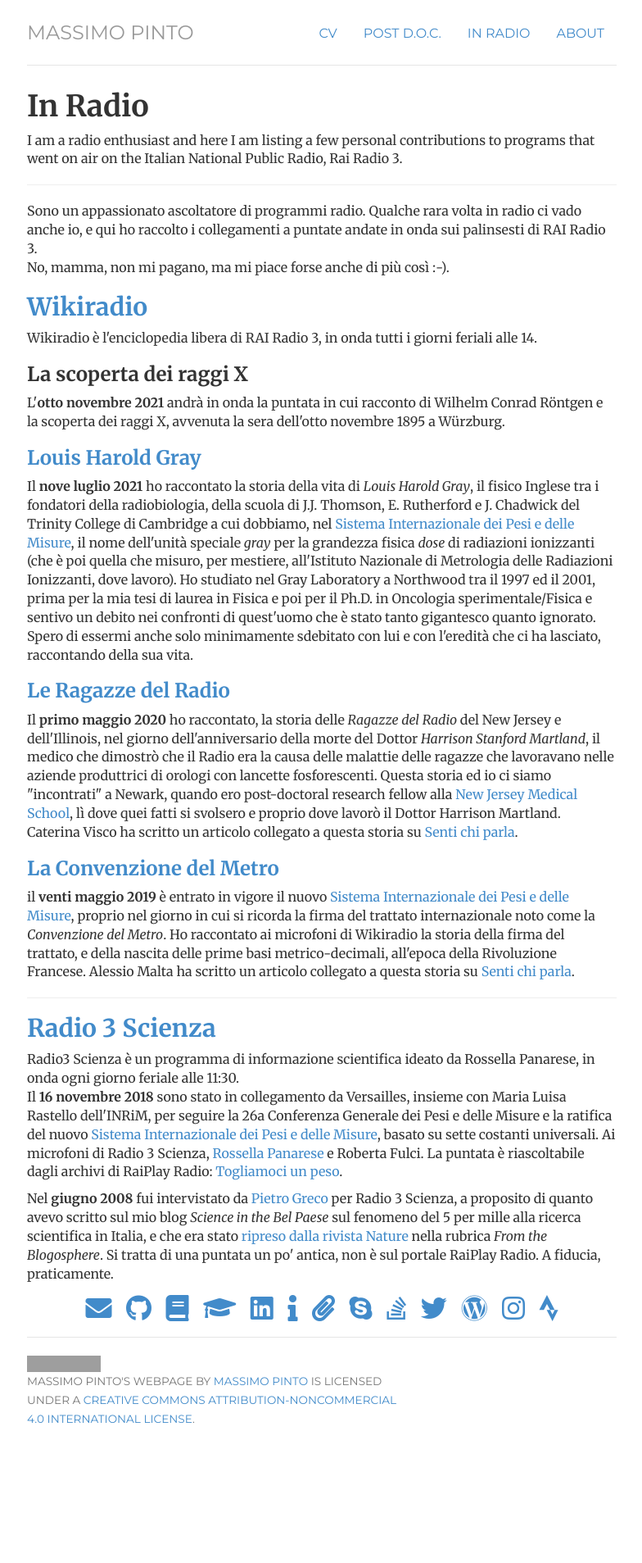
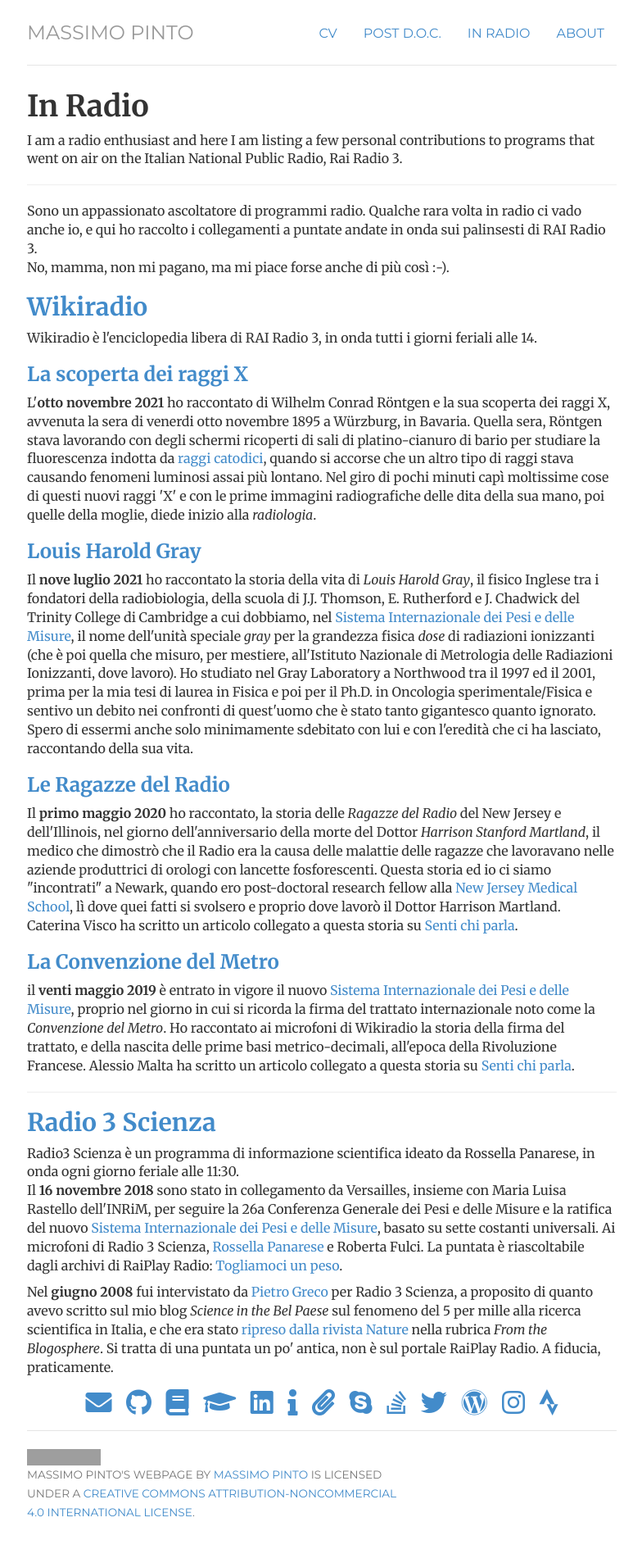
Before and after one commit to massimopinto/massimopinto.github.io, a Jekyll site: the page built from inRadio/index.html, in a window 1280 px wide. Shown: the whole page at 82% size, without its empty margins (247-1031 px from the left). Built offline with Jekyll 4.4.1, drawn with Linux system fonts in a browser that asks for light colours; before the commit the page ends 1793 px from its top, so only the background shows below that; grey boxes are pictures that could not be loaded.

Commit message:
adds the permalink to the wikiradio episode on Roentgen

```diff
--- a/inRadio/index.html
+++ b/inRadio/index.html
@@ -22,8 +22,8 @@ onda sui palinsesti di RAI Radio 3. <br> No, mamma, non mi pagano, ma mi piace f
 -->
 <a href="https://www.raiplayradio.it/programmi/wikiradio/archivio/puntate/"><h2> Wikiradio </h2></a>
 Wikiradio è l'enciclopedia libera di RAI Radio 3, in onda tutti i giorni feriali alle 14.
-<h3>La scoperta dei raggi X</h3>
-L'<b>otto novembre 2021</b> andrà in onda la puntata in cui racconto di Wilhelm Conrad Röntgen e la scoperta dei raggi X, avvenuta la sera dell'otto novembre 1895 a Würzburg.
+<a href="https://www.raiplayradio.it/audio/2021/10/WIKIRADIO-c5a16842-7ec3-44b6-8e94-a6e1914e8997.html"><h3>La scoperta dei raggi X</h3></a>
+L'<b>otto novembre 2021</b> ho raccontato di Wilhelm Conrad Röntgen e la sua scoperta dei raggi X, avvenuta la sera di venerdi otto novembre 1895 a Würzburg, in Bavaria. Quella sera, Röntgen stava lavorando con degli schermi ricoperti di sali di platino-cianuro di bario per studiare la fluorescenza indotta da <a href="https://it.wikipedia.org/wiki/Raggio_catodico"> raggi catodici</a>, quando si accorse che un altro tipo di raggi stava causando fenomeni luminosi assai più lontano. Nel giro di pochi minuti capì moltissime cose di questi nuovi raggi 'X' e con le prime immagini radiografiche delle dita della sua mano, poi quelle della moglie, diede inizio alla <em>radiologia</em>.
 
 <a
 href="https://www.raiplayradio.it/audio/2021/06/WIKIRADIO---Louis-Harold-Gray-ddc201aa-0184-474f-b9fa-1a33fdd4f44a.html"><h3>Louis Harold Gray</h3></a>
```
